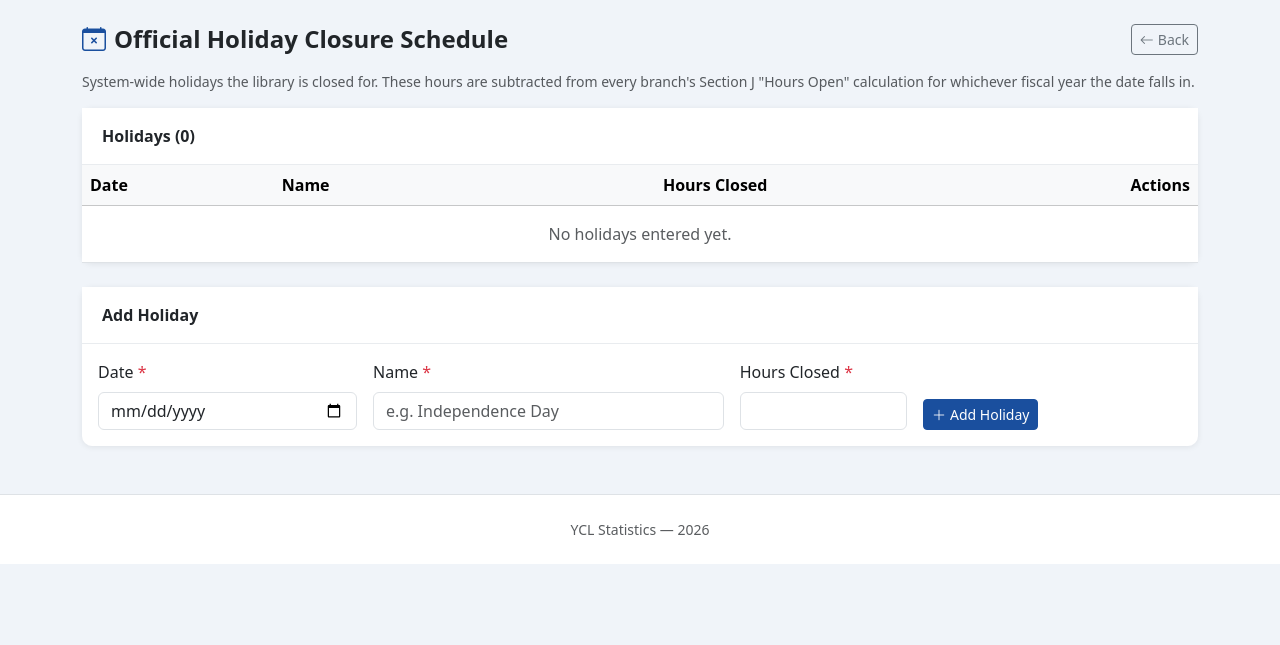
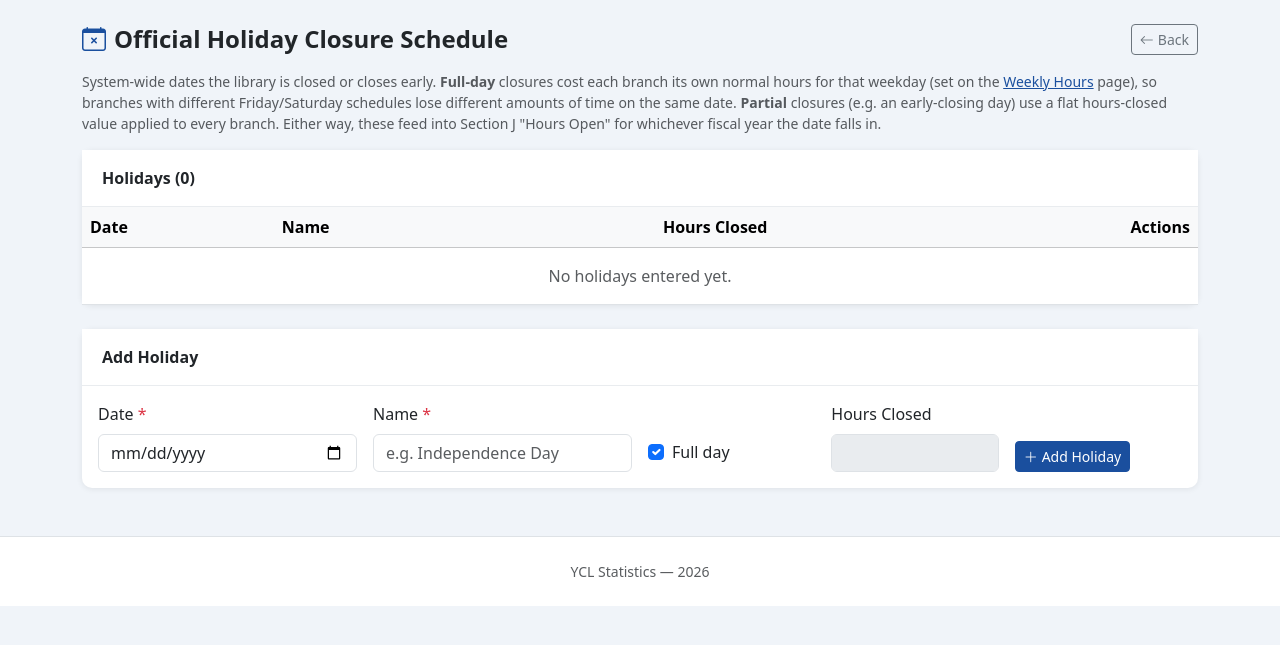
Before and after one commit to mdcasa/librarystats-ycl, a Flask app: page /annual-survey/holidays in a window 1280 px wide. Shown: the part 64-709 px from the top of the page. Run offline with Flask 3, Linux system fonts and the light colour scheme; a user stored in the database is signed in.

Commit message:
Compute Section J holiday hours per-branch, not system-wide
Branches have different Friday/Saturday hours, so a flat system-wide
holiday-hours number would be wrong for some of them. Adds
BranchWeeklyHours (each branch's normal hours per weekday) and a
full-day vs partial distinction on HolidayClosure: full-day closures
now cost each branch its own hours for that weekday; partial closures
(e.g. early-closing days) still use a flat number applied to every
branch. Section J's Scheduled Hours input now defaults to weekly
hours x 52 the first time, overridable per branch.

```diff
--- a/app.py
+++ b/app.py
@@ -2654,7 +2654,7 @@ def admin_user_toggle(user_id):
 
 # ── Annual Survey Dashboard ───────────────────────────────────────────────────
 
-from models import AnnualSurveyMetric, AnnualSurveyValue, HolidayClosure, OutletScheduledHours, SectionJOutletData
+from models import AnnualSurveyMetric, AnnualSurveyValue, HolidayClosure, OutletScheduledHours, SectionJOutletData, BranchWeeklyHours
 
 _ANNUAL_CHART_METRICS = [
     'Annual Library Visits (gate count)',
@@ -2992,15 +2992,29 @@ def _outlet_branches():
             .order_by(Branch.name).all())
 
 
+def _holiday_hours_for_branch(branch_id, weekly_hours_by_branch, fy_start, fy_end):
+    """Sum of hours lost to official holiday closures for one branch within a FY date range.
+    Full-day closures cost that branch's own normal hours for that weekday; partial
+    closures (e.g. early-closing days) use their flat hours_closed value for every branch."""
+    wh = weekly_hours_by_branch.get(branch_id)
+    total = 0.0
+    for h in HolidayClosure.query.filter(
+        HolidayClosure.closure_date >= fy_start,
+        HolidayClosure.closure_date <= fy_end,
+    ).all():
+        if h.is_full_day:
+            if wh:
+                total += wh.hours_for_weekday(h.closure_date.weekday())
+        else:
+            total += h.hours_closed or 0
+    return total
+
+
 @app.route('/annual-survey/<int:year>/section-j', methods=['GET', 'POST'])
 def annual_survey_section_j(year):
     branches = _outlet_branches()
     fy_start, fy_end = _fy_date_range(year)
-
-    holiday_hours = db.session.query(db.func.coalesce(db.func.sum(HolidayClosure.hours_closed), 0)).filter(
-        HolidayClosure.closure_date >= fy_start,
-        HolidayClosure.closure_date <= fy_end,
-    ).scalar()
+    weekly_hours_by_branch = {wh.branch_id: wh for wh in BranchWeeklyHours.query.all()}
 
     if request.method == 'POST':
         for b in branches:
@@ -3020,6 +3034,7 @@ def annual_survey_section_j(year):
                     scheduled_hours=scheduled, submitted_by=current_user.username,
                 ))
 
+            holiday_hours = _holiday_hours_for_branch(b.id, weekly_hours_by_branch, fy_start, fy_end)
             unexpected_hours = db.session.query(
                 db.func.coalesce(db.func.sum(BranchClosure.hours_closed), 0)
             ).filter(
@@ -3053,6 +3068,9 @@ def annual_survey_section_j(year):
     rows = []
     for b in branches:
         sh = scheduled_by_branch.get(b.id)
+        wh = weekly_hours_by_branch.get(b.id)
+        default_scheduled = round(wh.weekly_total * 52, 1) if wh else None
+        holiday_hours = _holiday_hours_for_branch(b.id, weekly_hours_by_branch, fy_start, fy_end)
         unexpected_hours = db.session.query(
             db.func.coalesce(db.func.sum(BranchClosure.hours_closed), 0)
         ).filter(
@@ -3063,7 +3081,7 @@ def annual_survey_section_j(year):
         sj = saved_by_branch.get(b.id)
         rows.append({
             'branch': b,
-            'scheduled_hours': sh.scheduled_hours if sh else None,
+            'scheduled_hours': sh.scheduled_hours if sh else default_scheduled,
             'holiday_hours': holiday_hours,
             'unexpected_hours': unexpected_hours,
             'hours_open': sj.hours_open if sj else None,
@@ -3075,8 +3093,34 @@ def annual_survey_section_j(year):
     return render_template('annual/section_j.html',
                            year=year,
                            all_years=all_years,
-                           rows=rows,
-                           holiday_hours=holiday_hours)
+                           rows=rows)
+
+
+@app.route('/annual-survey/branch-hours', methods=['GET', 'POST'])
+def annual_survey_branch_hours():
+    branches = _outlet_branches()
+    days = ['monday', 'tuesday', 'wednesday', 'thursday', 'friday', 'saturday', 'sunday']
+
+    if request.method == 'POST':
+        for b in branches:
+            wh = BranchWeeklyHours.query.filter_by(branch_id=b.id).first()
+            if not wh:
+                wh = BranchWeeklyHours(branch_id=b.id)
+                db.session.add(wh)
+            for d in days:
+                val = request.form.get(f'{d}_{b.id}', type=float)
+                setattr(wh, d, val or 0)
+        db.session.commit()
+        flash('Branch weekly hours saved.', 'success')
+        return redirect(url_for('annual_survey_branch_hours'))
+
+    hours_by_branch = {wh.branch_id: wh for wh in BranchWeeklyHours.query.all()}
+    rows = []
+    for b in branches:
+        wh = hours_by_branch.get(b.id)
+        values = {d: getattr(wh, d) for d in days} if wh else {d: 0 for d in days}
+        rows.append({'branch': b, 'values': values, 'weekly_total': (wh.weekly_total if wh else 0)})
+    return render_template('annual/branch_hours.html', rows=rows, days=days)
 
 
 @app.route('/annual-survey/holidays', methods=['GET', 'POST'])
@@ -3084,9 +3128,10 @@ def annual_survey_holidays():
     if request.method == 'POST':
         closure_date = request.form.get('closure_date', '').strip()
         name = request.form.get('name', '').strip()
+        is_full_day = request.form.get('is_full_day') == 'on'
         hours = request.form.get('hours_closed', type=float)
-        if not closure_date or not name or hours is None:
-            flash('Date, name, and hours closed are all required.', 'danger')
+        if not closure_date or not name or (not is_full_day and hours is None):
+            flash('Date and name are required (and hours closed, for a partial-day closure).', 'danger')
         else:
             try:
                 parsed_date = datetime.strptime(closure_date, '%Y-%m-%d').date()
@@ -3096,7 +3141,10 @@ def annual_survey_holidays():
             if HolidayClosure.query.filter_by(closure_date=parsed_date).first():
                 flash(f'A holiday closure is already recorded for {parsed_date}.', 'danger')
             else:
-                db.session.add(HolidayClosure(closure_date=parsed_date, name=name, hours_closed=hours))
+                db.session.add(HolidayClosure(
+                    closure_date=parsed_date, name=name,
+                    is_full_day=is_full_day, hours_closed=None if is_full_day else hours,
+                ))
                 db.session.commit()
                 flash('Holiday closure added.', 'success')
         return redirect(url_for('annual_survey_holidays'))
--- a/templates/annual/holidays.html
+++ b/templates/annual/holidays.html
@@ -12,8 +12,11 @@
 </div>
 
 <p class="text-muted small">
-  System-wide holidays the library is closed for. These hours are subtracted from every branch's
-  Section J "Hours Open" calculation for whichever fiscal year the date falls in.
+  System-wide dates the library is closed or closes early. <strong>Full-day</strong> closures cost each
+  branch its own normal hours for that weekday (set on the <a href="{{ url_for('annual_survey_branch_hours') }}">Weekly Hours</a>
+  page), so branches with different Friday/Saturday schedules lose different amounts of time on the same
+  date. <strong>Partial</strong> closures (e.g. an early-closing day) use a flat hours-closed value applied
+  to every branch. Either way, these feed into Section J "Hours Open" for whichever fiscal year the date falls in.
 </p>
 
 {# ── Holidays list ── #}
@@ -54,20 +57,26 @@
 <div class="card">
   <div class="card-header-custom fw-semibold">Add Holiday</div>
   <div class="card-body">
-    <form method="post" action="{{ url_for('annual_survey_holidays') }}" class="row g-3">
+    <form method="post" action="{{ url_for('annual_survey_holidays') }}" class="row g-3" id="add-holiday-form">
       <div class="col-md-3">
         <label class="form-label">Date <span class="text-danger">*</span></label>
         <input type="date" name="closure_date" class="form-control" required>
       </div>
-      <div class="col-md-4">
+      <div class="col-md-3">
         <label class="form-label">Name <span class="text-danger">*</span></label>
         <input type="text" name="name" class="form-control" placeholder="e.g. Independence Day" required>
       </div>
-      <div class="col-md-2">
-        <label class="form-label">Hours Closed <span class="text-danger">*</span></label>
-        <input type="number" name="hours_closed" step="0.5" min="0" max="24" class="form-control" required>
+      <div class="col-md-2 d-flex align-items-end">
+        <div class="form-check mb-2">
+          <input type="checkbox" name="is_full_day" id="is_full_day" class="form-check-input" checked>
+          <label for="is_full_day" class="form-check-label">Full day</label>
+        </div>
       </div>
-      <div class="col-md-3 d-flex align-items-end">
+      <div class="col-md-2" id="hours-closed-field">
+        <label class="form-label">Hours Closed</label>
+        <input type="number" name="hours_closed" step="0.5" min="0" max="24" class="form-control" disabled>
+      </div>
+      <div class="col-md-2 d-flex align-items-end">
         <button type="submit" class="btn btn-primary btn-sm">
           <i class="bi bi-plus-lg me-1"></i>Add Holiday
         </button>
@@ -76,3 +85,15 @@
   </div>
 </div>
 {% endblock %}
+
+{% block scripts %}
+<script>
+  const fullDayCheckbox = document.getElementById('is_full_day');
+  const hoursInput = document.querySelector('#hours-closed-field input');
+  fullDayCheckbox.addEventListener('change', () => {
+    const partial = !fullDayCheckbox.checked;
+    hoursInput.disabled = !partial;
+    hoursInput.required = partial;
+  });
+</script>
+{% endblock %}
--- a/templates/base.html
+++ b/templates/base.html
@@ -99,7 +99,7 @@
 {% set _enter   = ['ill_entry','icl_entry','entry_create','entry_edit','entry_delete'] %}
 {% set _data    = ['upload_data','entries_list','entry_view'] %}
 {% set _dash    = ['director_dashboard','annual_survey_dashboard','annual_survey_enter','annual_survey_calculate',
-                   'annual_survey_section_j','annual_survey_holidays'] %}
+                   'annual_survey_section_j','annual_survey_holidays','annual_survey_branch_hours'] %}
 {% set _reports = ['report_monthly_stats','report_monthly','report_fiscal','report_trend',
                    'report_yoy','report_quarterly_ref','report_online','report_overview','report_impact',
                    'report_branch_summary'] %}
@@ -195,6 +195,10 @@
             <li><a class="dropdown-item {% if ep == 'annual_survey_section_j' %}active{% endif %}"
                    href="{{ url_for('annual_survey_section_j', year=now.year) }}">
               <i class="bi bi-clock-history me-2 text-primary"></i>Section J — Outlet Hours
+            </a></li>
+            <li><a class="dropdown-item {% if ep == 'annual_survey_branch_hours' %}active{% endif %}"
+                   href="{{ url_for('annual_survey_branch_hours') }}">
+              <i class="bi bi-clock me-2 text-primary"></i>Branch Weekly Hours
             </a></li>
             <li><a class="dropdown-item {% if ep == 'annual_survey_holidays' %}active{% endif %}"
                    href="{{ url_for('annual_survey_holidays') }}">
```
Also changed, not shown: models.py (+45 -4 lines), templates/annual/branch_hours.html (added, +58 -0 lines), templates/annual/section_j.html (+6 -2 lines).
